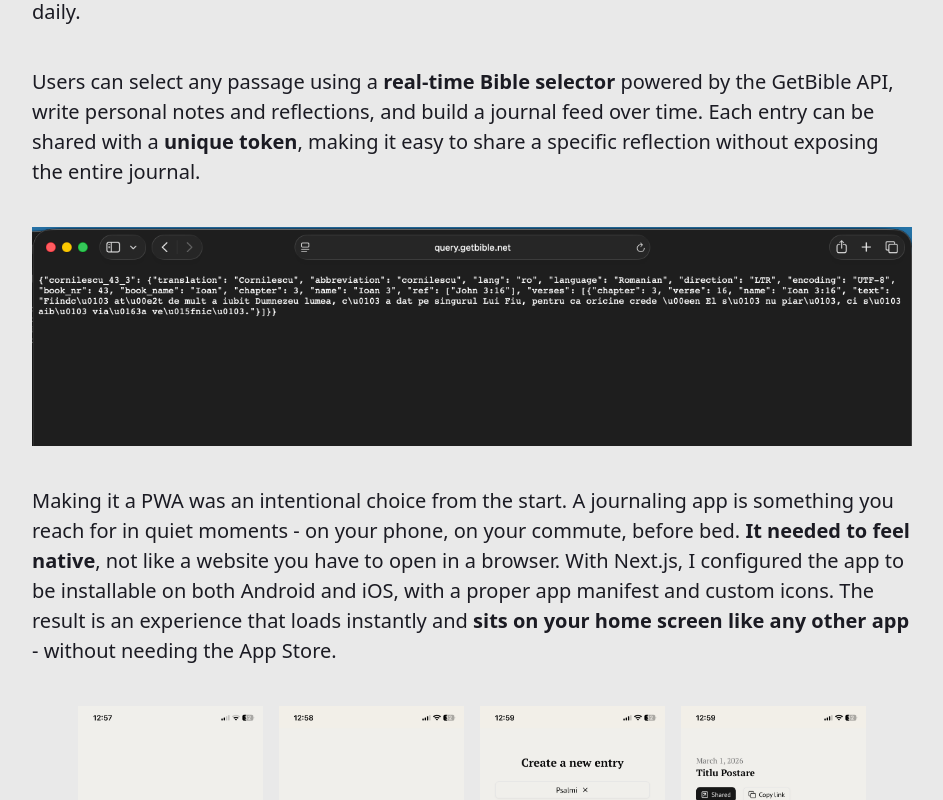
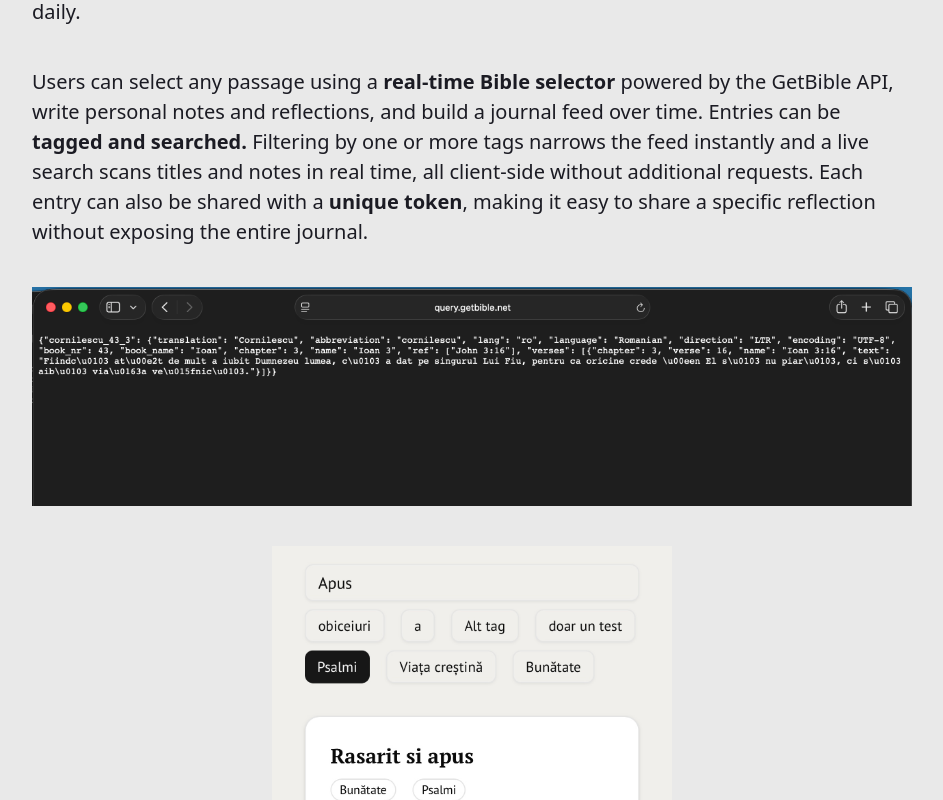
Before and after one commit to dawidy10/Portfolio-2025, a Next.js app: page /projects/intentional in a window 1280 px wide. Shown: the part 520-1320 px from the top of the page, without its empty margins (168-1111 px from the left). Built offline with nearby package versions, Linux system fonts and the light colour scheme.

Commit message:
Intantional page updates

```diff
--- a/app/projects/intentional/page.jsx
+++ b/app/projects/intentional/page.jsx
@@ -21,10 +21,13 @@ export default function Project() {
         <p className="text-lg md:text-xl mt-8 leading-normal">
           Users can select any passage using a <b>real-time Bible selector</b> powered by the
           GetBible API, write personal notes and reflections, and build a journal feed over time.
-          Each entry can be shared with a <b>unique token</b>, making it easy to share a specific
-          reflection without exposing the entire journal.
+          Entries can be <b>tagged and searched. </b> Filtering by one or more tags narrows the feed
+          instantly and a live search scans titles and notes in real time, all client-side without
+          additional requests. Each entry can also be shared with a <b>unique token</b>, making it
+          easy to share a specific reflection without exposing the entire journal.
         </p>
         <img src="/Intentional/api.png" className="mt-8" />
+        <img src="/Intentional/search.jpg" className="mt-8 md:w-100" />
         <p className="text-lg md:text-xl mt-8 leading-normal">
           Making it a PWA was an intentional choice from the start. A journaling app is something
           you reach for in quiet moments - on your phone, on your commute, before bed.{' '}
```
Also changed, not shown: public/Intentional/search.jpg (added).
